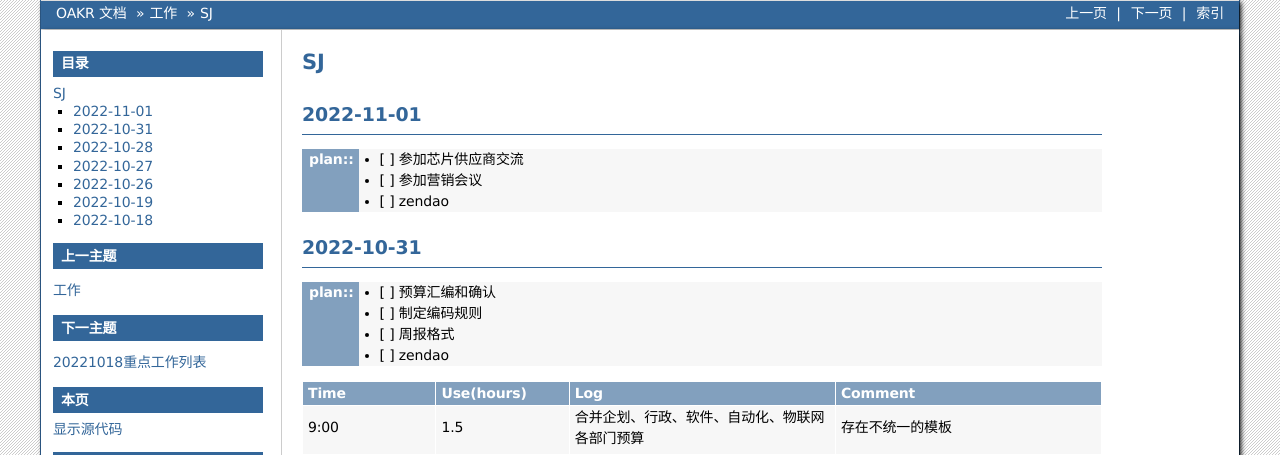
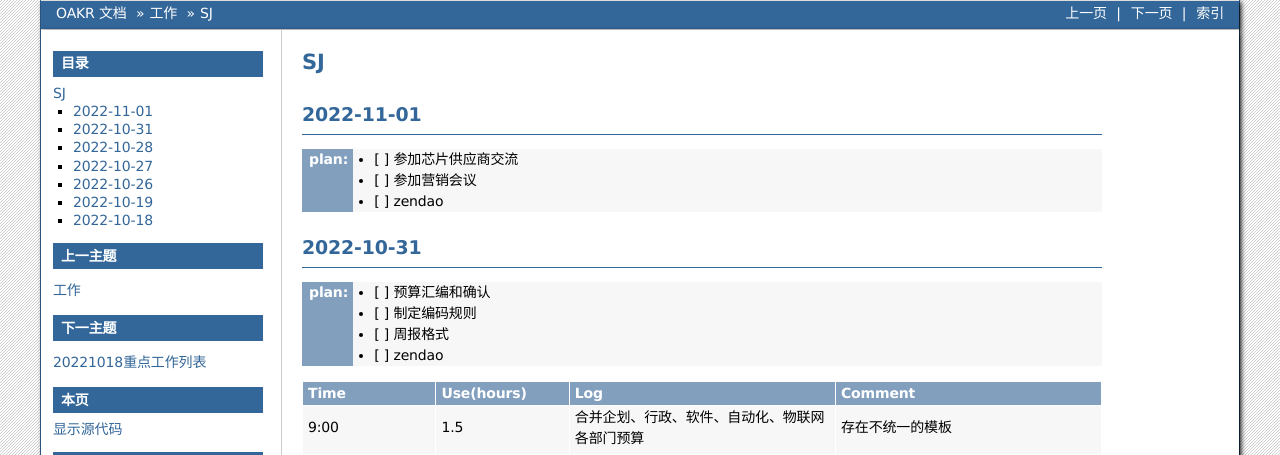
Before and after one commit to cruiurc/cruiurc.github.io, a Sphinx documentation site: the page built from source/work/sj/sj.rst, in a window 1280 px wide. Shown: the top 455 px of the page. Built offline with Sphinx 7.4.7, drawn with Linux system fonts in a browser that asks for light colours.

Commit message:
20221031 work

```diff
--- a/source/work/sj/sj.rst
+++ b/source/work/sj/sj.rst
@@ -2,15 +2,14 @@ SJ
 ===
 2022-11-01
 -----------
-:plan::
+:plan:
    - [ ] 参加芯片供应商交流
    - [ ] 参加营销会议
    - [ ] zendao
 
 2022-10-31
 -----------
-
-:plan::
+:plan:
    - [ ] 预算汇编和确认
    - [ ] 制定编码规则
    - [ ] 周报格式
```
